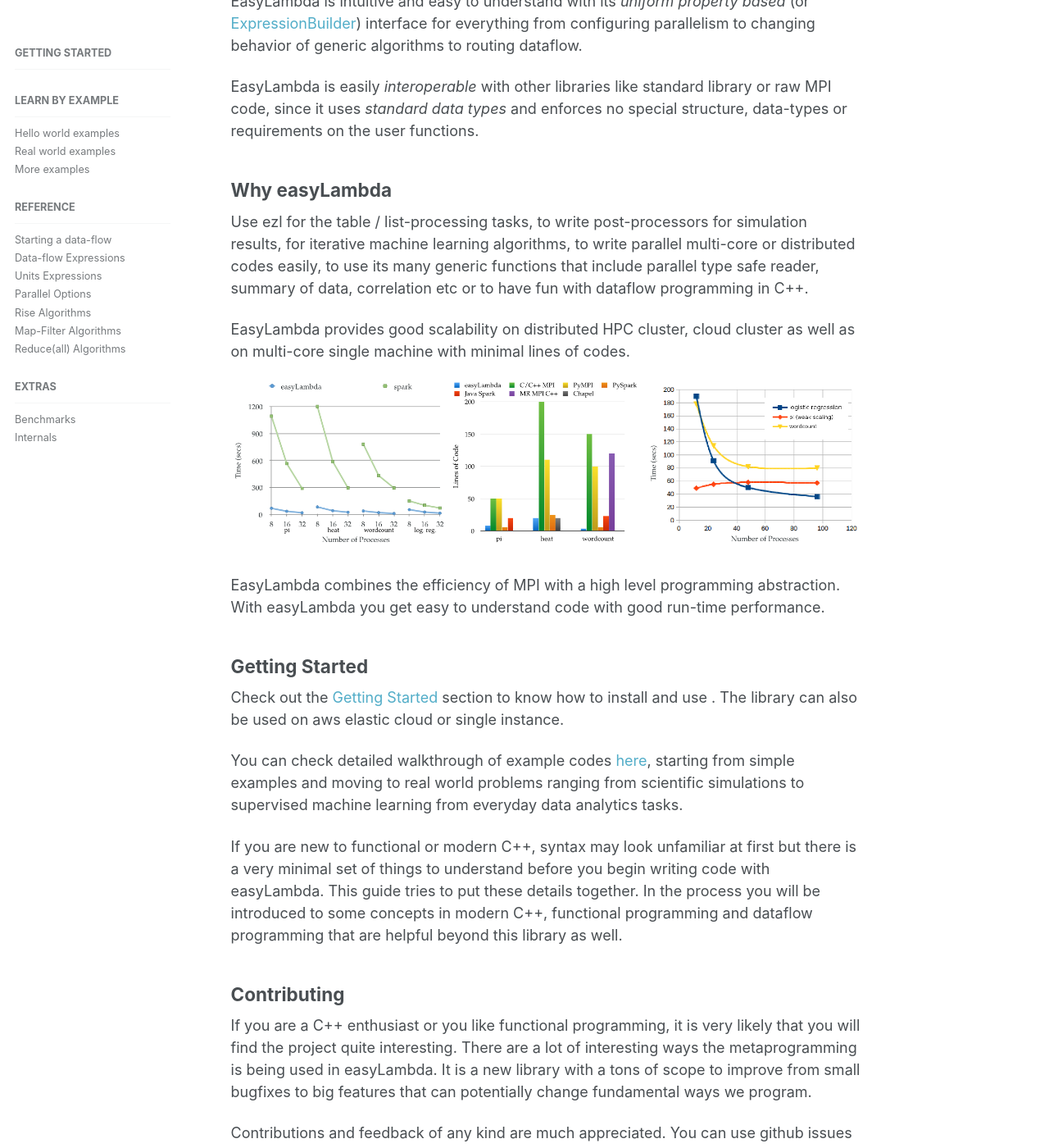
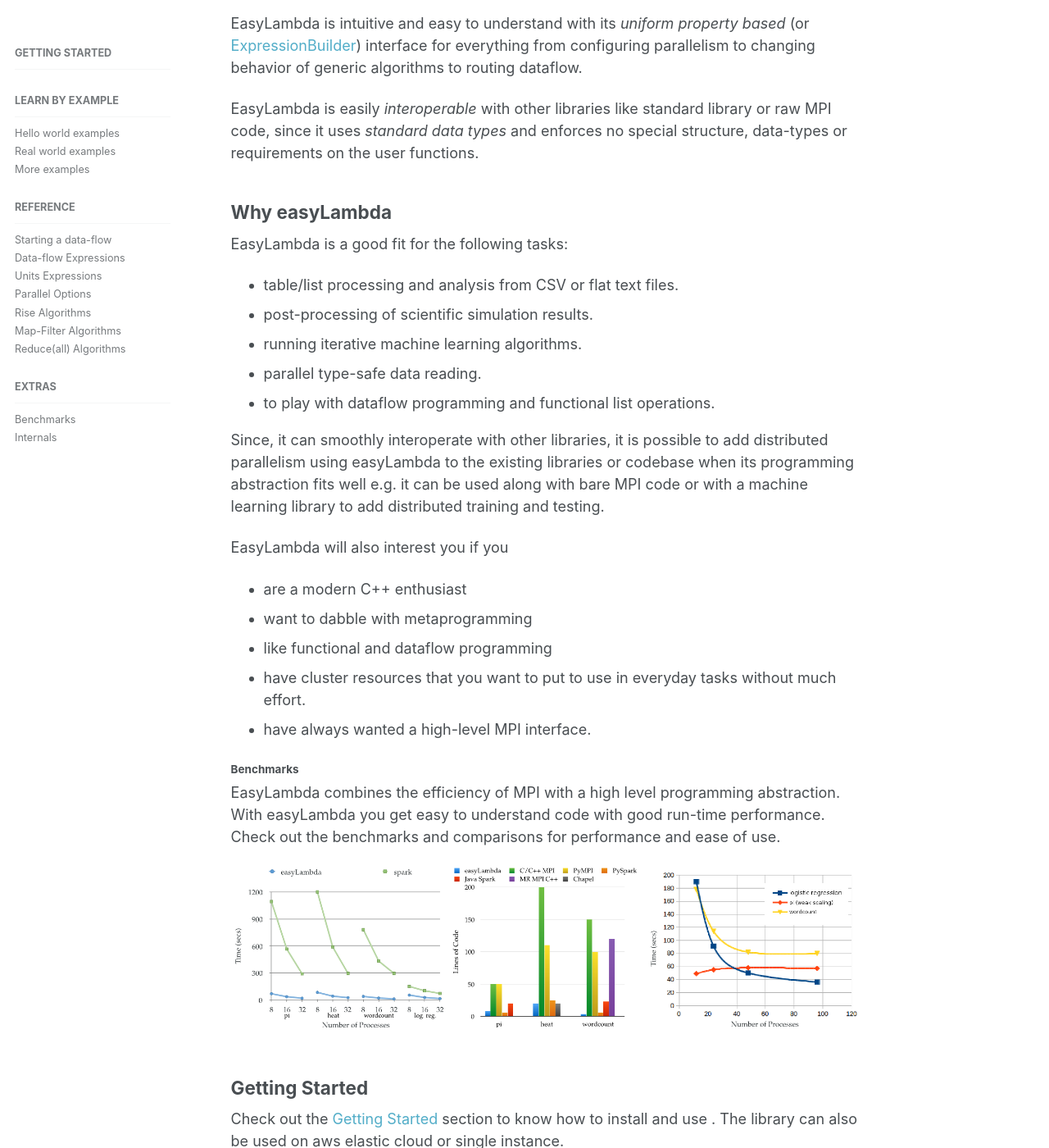
Before and after one commit to haptork/easyLambda, a Jekyll site: the page built from index.md, in a window 1280 px wide and 1400 px high, scrolled down 781 px. Shown: the whole window at 82% size. Built offline with Jekyll 4.4.1, drawn with Linux system fonts in a browser that asks for light colours; some of the changed text lies outside the part shown.

Commit message:
Update index.md

```diff
--- a/index.md
+++ b/index.md
@@ -42,20 +42,34 @@
 
 ## Why easyLambda
 
-Use ezl for the table / list-processing tasks, to write post-processors for
-simulation results, for iterative machine learning algorithms, to write
-parallel multi-core or distributed codes easily, to use its many generic
-functions that include parallel type safe reader, summary of data, correlation
-etc or to have fun with dataflow programming in C++.
+EasyLambda is a good fit for the following tasks:
++ table/list processing and analysis from CSV or flat text files.
++ post-processing of scientific simulation results.
++ running iterative machine learning algorithms.
++ parallel type-safe data reading.
++ to play with dataflow programming and functional list operations.
 
-EasyLambda provides good scalability on distributed HPC cluster, cloud cluster
-as well as on multi-core single machine with minimal lines of codes.
+Since, it can smoothly interoperate with other libraries, it is possible to
+add distributed parallelism using easyLambda to the existing libraries or
+codebase when its programming abstraction fits well e.g. it can be used along
+with bare MPI code or with a machine learning library to add distributed training
+and testing.
 
-[![Parallel expressions]({{ site.url }}{{ site.baseurl }}/images/benchmarks.png)]({{ base_path }}/docs/benchmarks/)
+EasyLambda will also interest you if you
++ are a modern C++ enthusiast
++ want to dabble with metaprogramming
++ like functional and dataflow programming
++ have cluster resources that you want to put to use in everyday tasks without much effort.
++ have always wanted a high-level MPI interface.
+
+#### Benchmarks
 
 EasyLambda combines the efficiency of MPI with a high level programming
 abstraction. With easyLambda you get easy to understand code with good
-run-time performance.
+run-time performance. Check out the benchmarks and comparisons for performance
+and ease of use.
+
+[![Benchmarks]({{ site.url }}{{ site.baseurl }}/images/benchmarks.png)]({{ base_path }}/docs/benchmarks/)
 
 ## Getting Started
 
@@ -78,15 +92,28 @@
 
 ## Contributing
 
-If you are a C++ enthusiast or you like functional programming, it is
-very likely that you will find the project quite interesting. There are a lot
-of interesting ways the metaprogramming is being used in easyLambda. It is a
-new library with a tons of scope to improve from small bugfixes to big features
-that can potentially change fundamental ways we program.
+Suggestions and feedback are welcome. Feel free to contact via mail or issues
+for any query.
 
-Contributions and feedback of any kind are much appreciated. You can use github
-issues or e-mail for any suggestions. Please fork the repository and
-contribute. Check the [blog]({{ site.url }}{{ site.baseurl }}/posts/) and
+Some of the possible directions of improvement:
+
++ compile time optimization
++ use of specialized data structures in various units like reduce etc.
++ addition of more examples e.g. neural nets, simulations etc.
++ design simplifications
++ parallelism optimization
++ code reviews
++ documentation
+
+Possible ideas for future extenstions:
+
++ fault tolerance
++ algorithms / functions to plot streaming and buffered data
++ domain specific algorithms
++ MPI single-sided communications
++ Experiments to extend current programming abstraction to cover more problems like domain-decomposition etc.
+
+Check the [blog]({{ site.url }}{{ site.baseurl }}/posts/) and
 [internals](https://haptork.github.io/easyLambda/docs/internals) for discussion
 on some exciting internal and implementation details.
 
```
